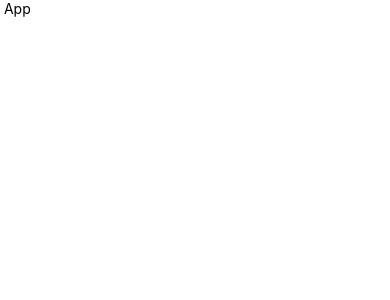
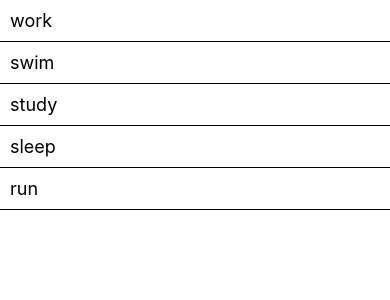
Before and after one commit to DumbWaysStudent/DW12NPIFP_todolist, a React Native app: screen / in a window 390 px wide. Shown: the top 300 px of the page. Built offline with nearby package versions, Linux system fonts and the light colour scheme.

Commit message:
add make_list

```diff
--- a/App.js
+++ b/App.js
@@ -1,18 +1,45 @@
 import React, { Component } from 'react';
-import { View, Text } from 'react-native';
+import { View, Text, StyleSheet, FlatList, } from 'react-native';
+/* import { tsModuleDeclaration } from '@babel/types'; */
+import { Input, Item, Button } from 'native-base';
+/* import { KeyboardAwareFlatList } from 'react-native-keyboard-aware-scroll-view'; */
+
 
 export default class App extends Component {
   constructor(props) {
     super(props);
     this.state = {
+      tasks: [
+        'work',
+        'swim',
+        'study',
+        'sleep',
+        'run'
+      ],
     };
   }
 
   render() {
     return (
       <View>
-        <Text> App </Text>
+        <FlatList
+          data={this.state.tasks}
+          renderItem={({ item }) => <Text style={styles.itemFlat}>{item}</Text>}
+        />
       </View>
     );
   }
 }
+
+
+const styles = StyleSheet.create({
+  viewInput: {
+    margin: 10,
+  },
+  itemFlat: {
+    fontSize: 18,
+    padding: 10,
+    borderBottomColor: 'black',
+    borderBottomWidth: 1,
+  }
+})
```
